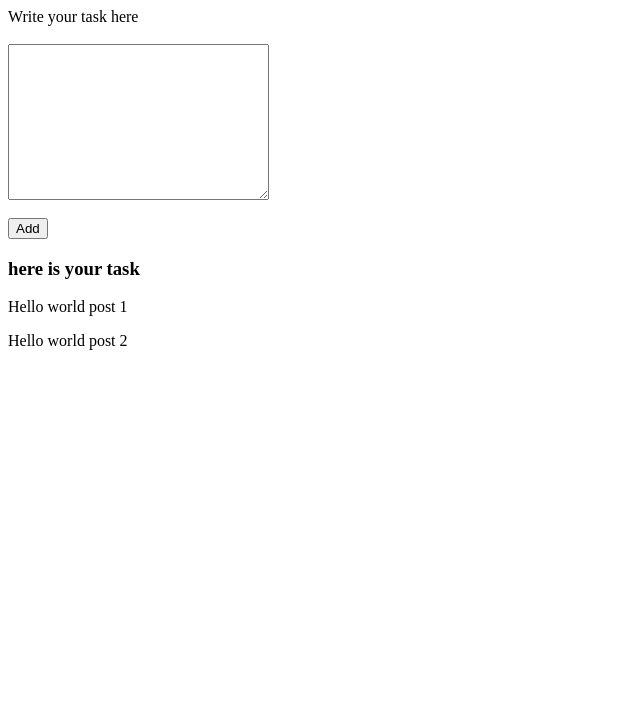
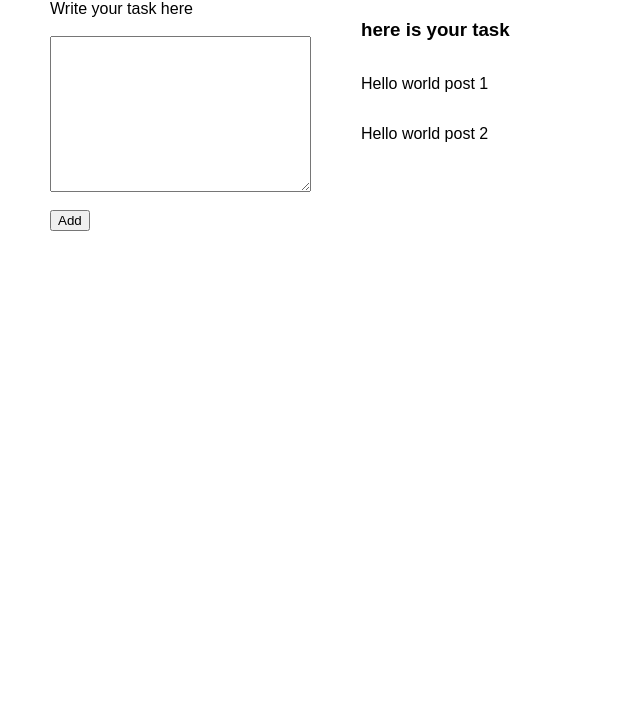
Before and after one commit to kasarsonia/to0do, a plain HTML site: page index.html in a window 1280 px wide. Shown: the part 98-800 px from the top of the page, without its empty margins (0-640 px from the left). Drawn offline with Linux system fonts and the light colour scheme.

Commit message:
added css

```diff
--- a/index.html
+++ b/index.html
@@ -1,6 +1,9 @@
 !DOCTYPE HTML
 <html>
-    <head>to0do</head>
+    <head>
+        <title>to0do</title>
+        <link rel="stylesheet" href="style.css">
+    </head>
     <body>
         <h1>Clear It!!!</h1>
         <div class="container">
--- /dev/null
+++ b/style.css
@@ -0,0 +1,32 @@
+body {
+    font-family: sans-serif;
+    margin: 0 50px;
+  }
+
+  .container {
+    display: flex;
+    gap: 50px;
+  }
+
+  #posts {
+    width: 400px;
+  }
+
+  i {
+    cursor: pointer;
+  }
+
+  #posts div {
+    display: flex;
+    align-items: center;
+    justify-content: space-between;
+  }
+
+  .options {
+    display: flex;
+    gap: 25px;
+  }
+
+  #msg {
+    color: red;
+  }
```
